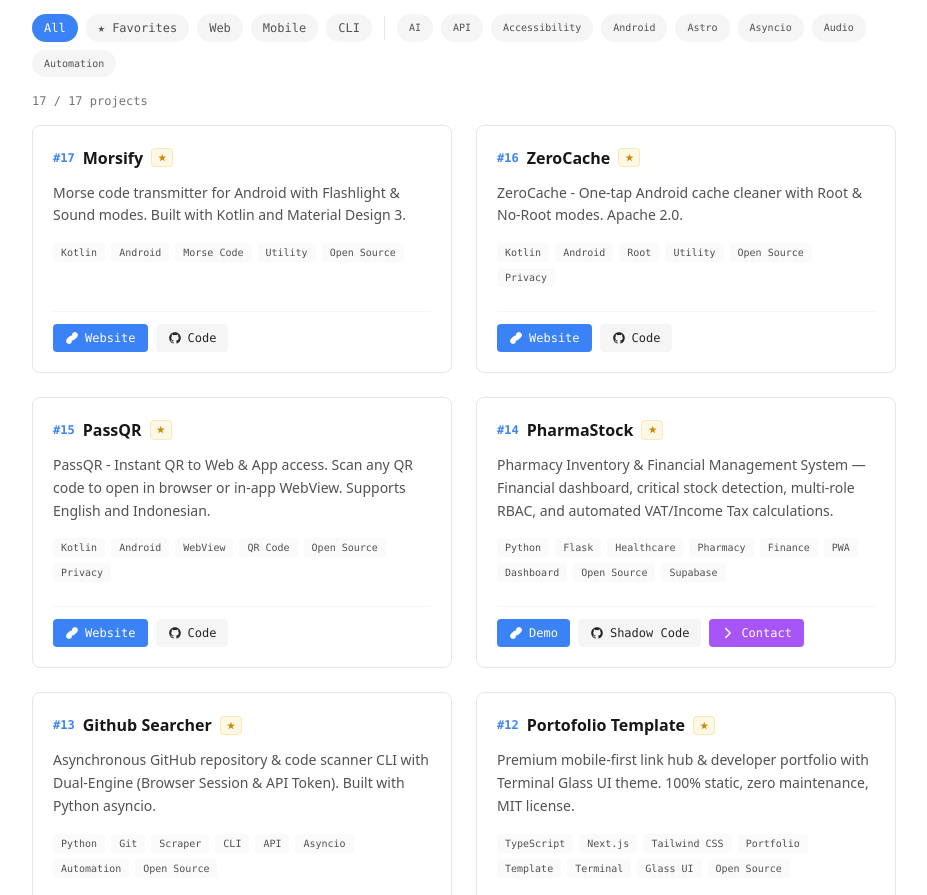
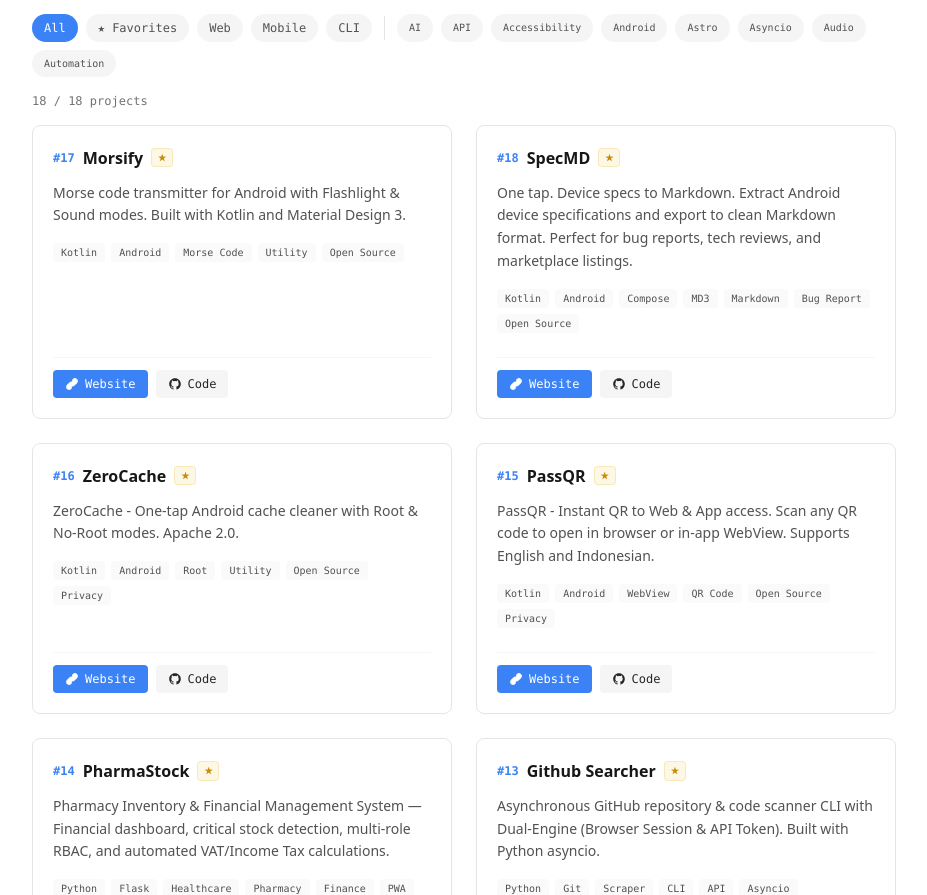
Before and after one commit to Curzyori/Portofolio-Clean, a Next.js app: page / in a window 1280 px wide. Shown: the part 1687-2582 px from the top of the page, without its empty margins (176-1103 px from the left). Built offline with nearby package versions, Linux system fonts and the light colour scheme.

Commit message:
feat: add SpecMD #18 to projects

```diff
--- a/src/app/links.ts
+++ b/src/app/links.ts
@@ -118,6 +118,21 @@ export const sections: LinkSection[] = [
         links: [
           { type: "web", url: "https://morsify.curzy.dev/" },
           { type: "repo", url: "https://github.com/Curzyori/morsify" }
+        ]
+      },
+      {
+        id: "spec-md",
+        projectNumber: "#18",
+        label: "SpecMD",
+        description: {
+          en: "One tap. Device specs to Markdown. Extract Android device specifications and export to clean Markdown format. Perfect for bug reports, tech reviews, and marketplace listings.",
+          id: "1x tap. Specs HP ke Markdown. Extract spesifikasi perangkat Android dan export ke format Markdown yang rapi. Cocok buat bug reports, review HP, dan listing barang."
+        },
+        isFavorite: true,
+        tags: ["Kotlin", "Android", "Compose", "MD3", "Markdown", "Bug Report", "Open Source"],
+        links: [
+          { type: "web", url: "https://spec-md.curzy.dev" },
+          { type: "repo", url: "https://github.com/Curzyori/spec-md" }
         ]
       },
       {
```
